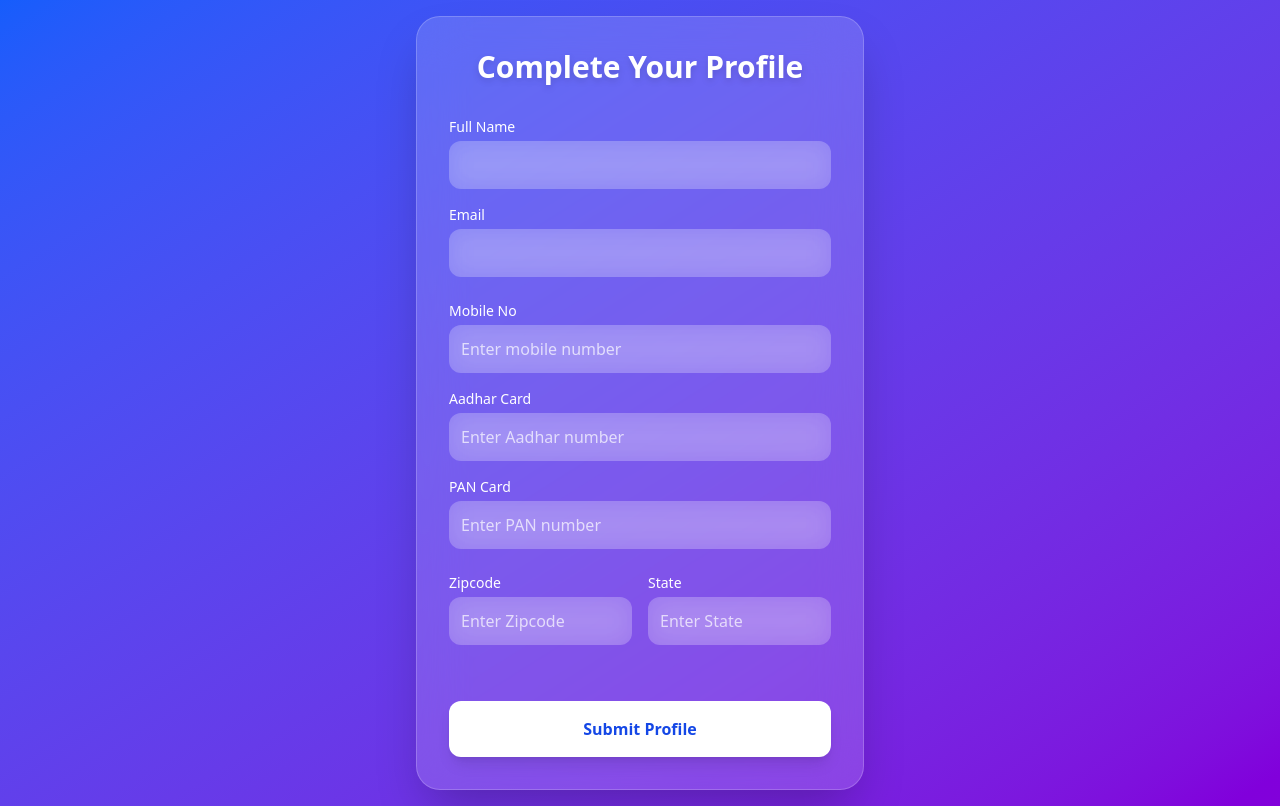
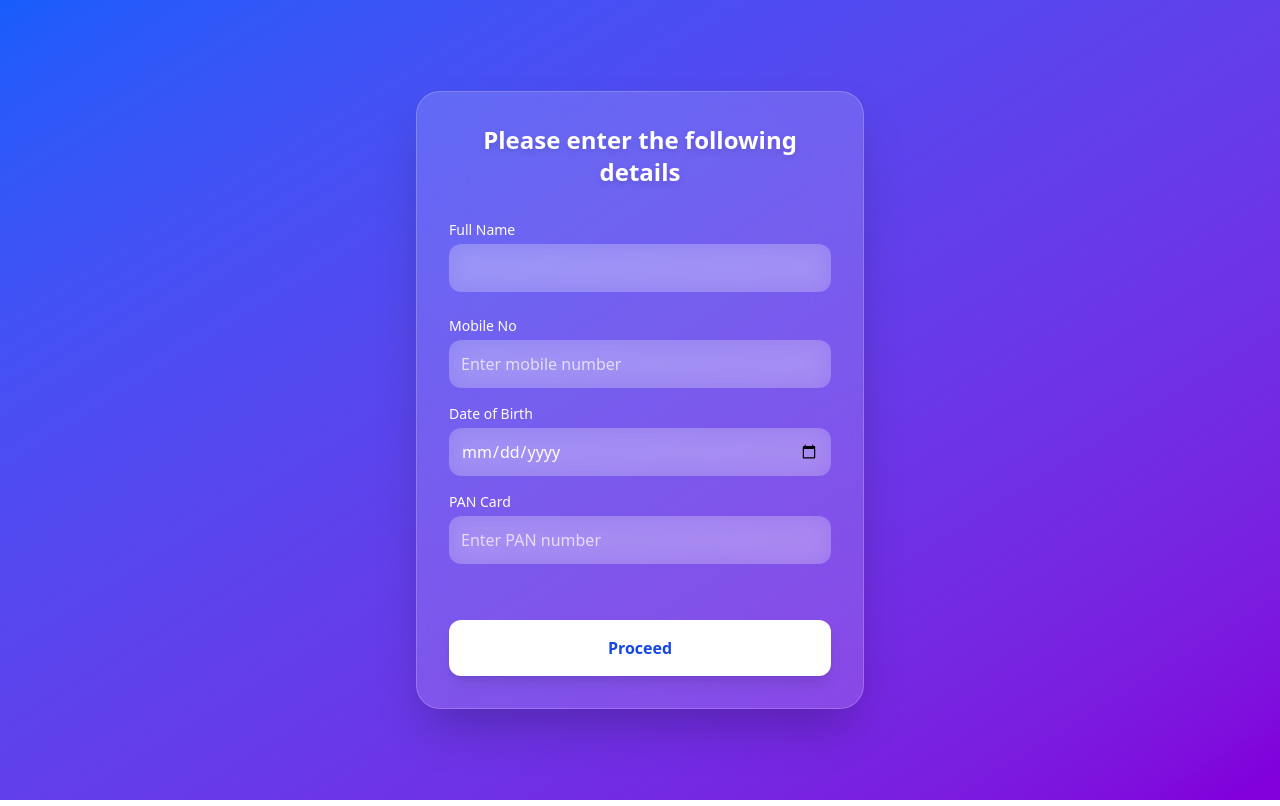
Before and after one commit to vedang6725/MERN_CIBIL_SCORE, a React (Vite) app in the folder client/: page /userinput in a window 1280 px wide. Built offline with nearby package versions, Linux system fonts and the light colour scheme.

Commit message:
Updated userInput code

```diff
--- a/client/src/pages/auth/Dashboard.jsx
+++ b/client/src/pages/auth/Dashboard.jsx
@@ -370,25 +370,7 @@ const Dashboard = ({ updateAuth }) => {
             </main>
 
             {/* Footer */}
-            <footer className="bg-white border-t border-gray-200 mt-8">
-                <div className="max-w-7xl mx-auto px-4 sm:px-6 lg:px-8 py-6">
-                    <div className="flex flex-col md:flex-row justify-between items-center">
-                        <div className="flex items-center space-x-2">
-                            <div className="bg-blue-600 text-white h-8 w-8 rounded-lg flex items-center justify-center text-sm font-bold">
-                                C
-                            </div>
-                            <span className="text-gray-600">© 2025 CreditBoost. All rights reserved.</span>
-                        </div>
-                        <div className="mt-4 md:mt-0">
-                            <div className="flex space-x-6">
-                                <a href="#" className="text-gray-500 hover:text-gray-700">Privacy Policy</a>
-                                <a href="#" className="text-gray-500 hover:text-gray-700">Terms of Service</a>
-                                <a href="#" className="text-gray-500 hover:text-gray-700">Contact Support</a>
-                            </div>
-                        </div>
-                    </div>
-                </div>
-            </footer>
+
         </div>
     );
 };
--- a/client/src/pages/auth/UserInput.jsx
+++ b/client/src/pages/auth/UserInput.jsx
@@ -5,12 +5,9 @@ const UserInput = () => {
   const navigate = useNavigate();
   const [formData, setFormData] = useState({
     name: "",
-    email: "",
     mobile: "",
-    aadhar: "",
     pan: "",
-    zipcode: "",
-    state: "",
+    dob: "",
   });
 
   useEffect(() => {
@@ -19,7 +16,6 @@ const UserInput = () => {
       setFormData((prevData) => ({
         ...prevData,
         name: user.name,
-        email: user.email,
       }));
     }
   }, []);
@@ -32,16 +28,18 @@ const UserInput = () => {
 
   const handleChange = (e) => {
     const { name, value } = e.target;
-    setFormData(prevData => ({
+    setFormData((prevData) => ({
       ...prevData,
-      [name]: value
+      [name]: value,
     }));
   };
 
   return (
     <div className="min-h-screen flex items-center justify-center bg-gradient-to-br from-blue-600 to-purple-700 p-4">
       <div className="bg-white/15 backdrop-blur-xl p-8 rounded-3xl shadow-2xl w-full max-w-md border border-white/20 animate-fadeIn">
-        <h2 className="text-3xl font-bold text-white text-center mb-8 drop-shadow-md">Complete Your Profile</h2>
+        <h2 className="text-2xl font-bold text-white text-center mb-8 drop-shadow-md">
+          Please enter the following details
+        </h2>
 
         <form onSubmit={handleSubmit} className="space-y-6">
           {/* Pre-filled fields */}
@@ -51,16 +49,6 @@ const UserInput = () => {
               <input
                 type="text"
                 value={formData.name}
-                readOnly
-                className="w-full bg-white/20 backdrop-blur-md p-3 rounded-xl text-white outline-none focus:ring-2 focus:ring-blue-300 transition-all"
-              />
-            </div>
-
-            <div className="relative">
-              <label className="text-white text-sm font-medium mb-1 block">Email</label>
-              <input
-                type="email"
-                value={formData.email}
                 readOnly
                 className="w-full bg-white/20 backdrop-blur-md p-3 rounded-xl text-white outline-none focus:ring-2 focus:ring-blue-300 transition-all"
               />
@@ -83,14 +71,13 @@ const UserInput = () => {
             </div>
 
             <div className="relative">
-              <label className="text-white text-sm font-medium mb-1 block">Aadhar Card</label>
+              <label className="text-white text-sm font-medium mb-1 block">Date of Birth</label>
               <input
-                type="text"
-                name="aadhar"
-                placeholder="Enter Aadhar number"
-                value={formData.aadhar}
+                type="date"
+                name="dob"
+                value={formData.dob}
                 onChange={handleChange}
-                className="w-full bg-white/20 backdrop-blur-md p-3 rounded-xl text-white outline-none placeholder-white/70 focus:ring-2 focus:ring-blue-300 transition-all"
+                className="w-full bg-white/20 backdrop-blur-md p-3 rounded-xl text-white outline-none focus:ring-2 focus:ring-blue-300 transition-all"
                 required
               />
             </div>
@@ -109,40 +96,11 @@ const UserInput = () => {
             </div>
           </div>
 
-          {/* Location fields */}
-          <div className="grid grid-cols-2 gap-4">
-            <div className="relative">
-              <label className="text-white text-sm font-medium mb-1 block">Zipcode</label>
-              <input
-                type="text"
-                name="zipcode"
-                placeholder="Enter Zipcode"
-                value={formData.zipcode}
-                onChange={handleChange}
-                className="w-full bg-white/20 backdrop-blur-md p-3 rounded-xl text-white outline-none placeholder-white/70 focus:ring-2 focus:ring-blue-300 transition-all"
-                required
-              />
-            </div>
-
-            <div className="relative">
-              <label className="text-white text-sm font-medium mb-1 block">State</label>
-              <input
-                type="text"
-                name="state"
-                placeholder="Enter State"
-                value={formData.state}
-                onChange={handleChange}
-                className="w-full bg-white/20 backdrop-blur-md p-3 rounded-xl text-white outline-none placeholder-white/70 focus:ring-2 focus:ring-blue-300 transition-all"
-                required
-              />
-            </div>
-          </div>
-
           <button
             type="submit"
             className="w-full bg-white text-blue-700 font-bold p-4 rounded-xl shadow-lg hover:bg-blue-600 hover:text-white transition-all duration-300 transform hover:scale-105 mt-8 focus:outline-none focus:ring-2 focus:ring-white focus:ring-offset-2 focus:ring-offset-blue-700"
           >
-            Submit Profile
+            Proceed
           </button>
         </form>
       </div>
```
Also changed, not shown: 1 other file (tests, documents, lock files or other folders).
